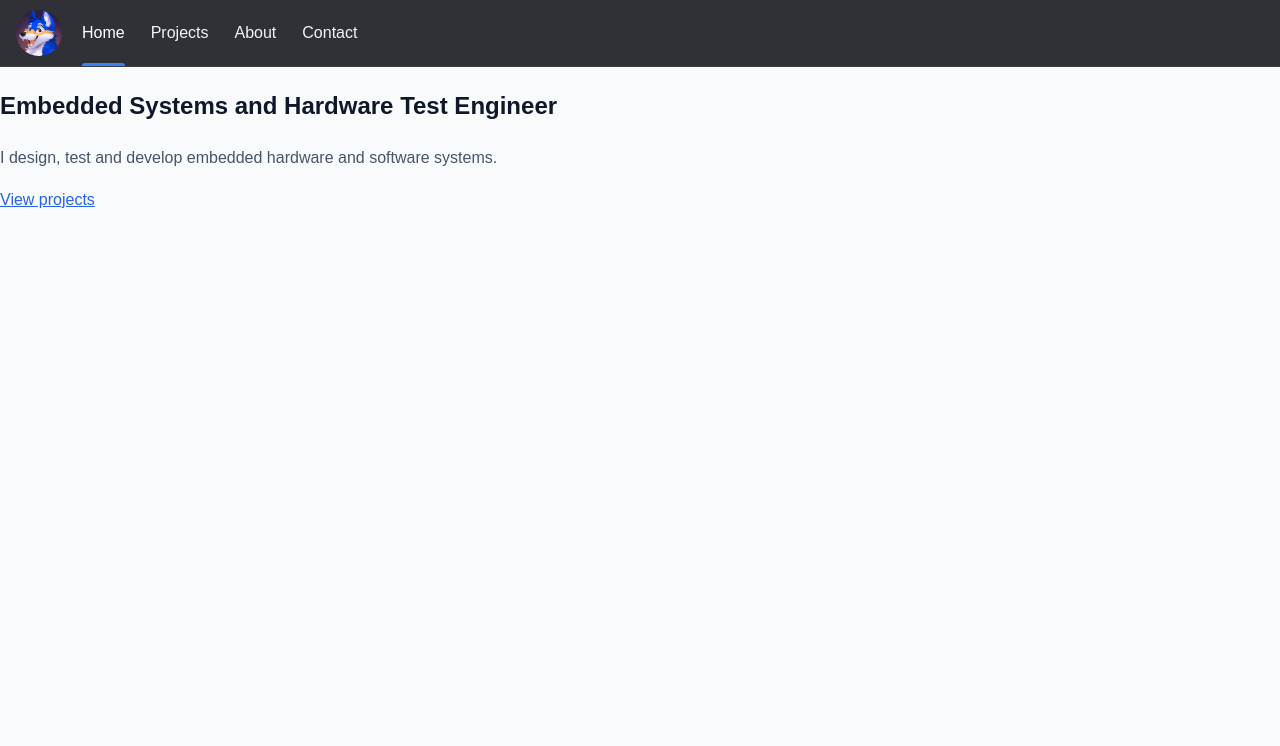
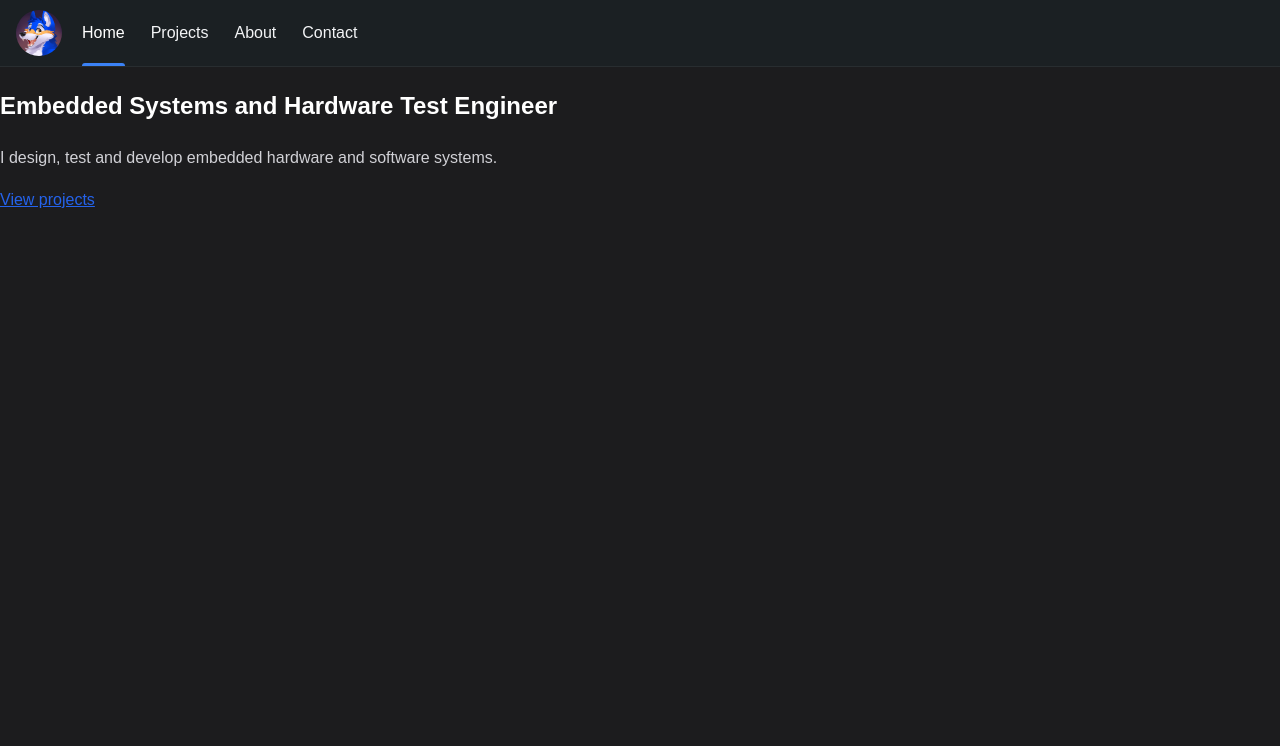
Before and after one commit to alnavski98/Project-website, a Flask app: page / in a window 1280 px wide. Shown: the top 746 px of the page. Run offline with Flask 3, Linux system fonts and the light colour scheme.

Commit message:
Changed some colors in css and removed style.css

```diff
--- a/static/css/main.css
+++ b/static/css/main.css
@@ -2,12 +2,12 @@
     --color-primary: #2563eb;
     --color-primary-hover: #1d4ed8;
 
-    --color-background: #f8fafc;
-    --color-surface: #ffffff;
+    --color-background: #1C1C1E;
+    --color-surface: #2C2C2E;
 
-    --color-heading: #0f172a;
-    --color-text: #475569;
-    --color-border: #cbd5e1;
+    --color-heading: #FFFFFF;
+    --color-text: #D1D1D6;
+    --color-border: #3A3A3C;
 
     --content-width: 1100px;
 }
--- a/static/css/navbar.css
+++ b/static/css/navbar.css
@@ -4,7 +4,7 @@
     z-index: 1000;
 
     width: 100%;
-    background-color: #303137;
+    background-color: #1B2023;
     border-bottom: 1px solid rgba(255, 255, 255, 0.06);
 }
 
```
Also changed, not shown: static/css/style.css (deleted, +0 -14 lines).
